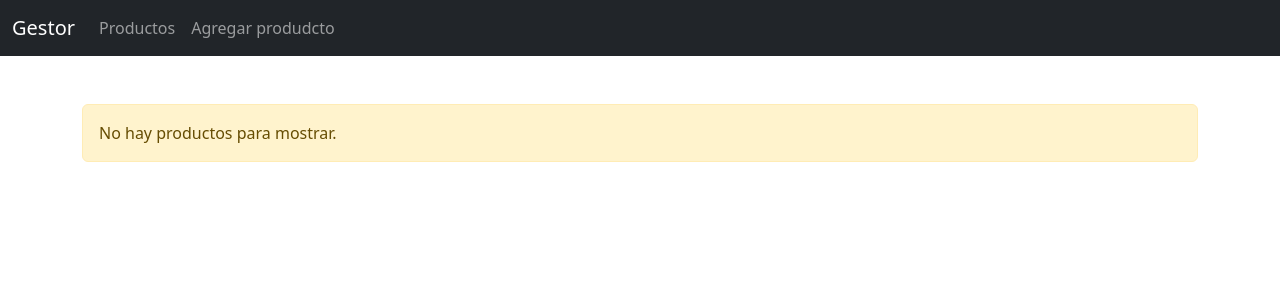
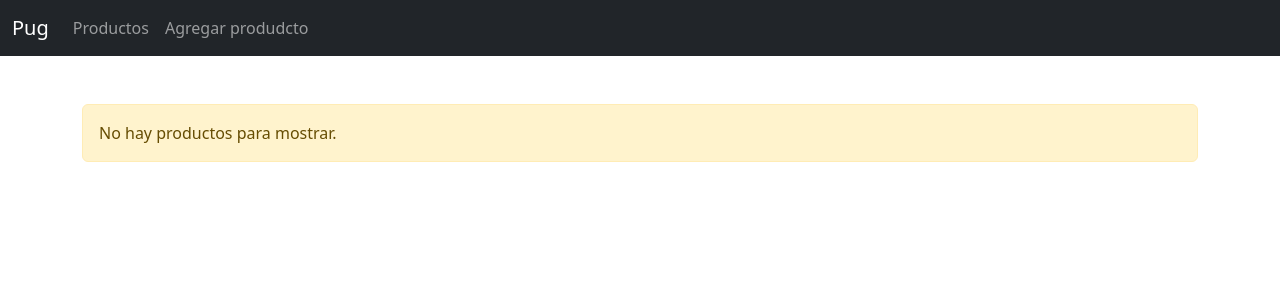
Before and after one commit to Joaquinviretti/desafio-mvc, a Node server app: page /api/productos in a window 1280 px wide. Shown: the top 300 px of the page. Run offline with Node 20, Linux system fonts and the light colour scheme.

Commit message:
modifico nombre de la nav

```diff
--- a/public/views/layout.pug
+++ b/public/views/layout.pug
@@ -9,7 +9,7 @@
     body
         nav(class="navbar navbar-expand-lg navbar-dark bg-dark")
             div(class="container-fluid")
-                a(class="navbar-brand" href="#")="Gestor"
+                a(class="navbar-brand" href="#")="Pug"
                 button(
                     class="navbar-toggler"
                     type="button" data-bs-toggle="collapse" data-bs-target="#navbarNavAltMarkup"
```
